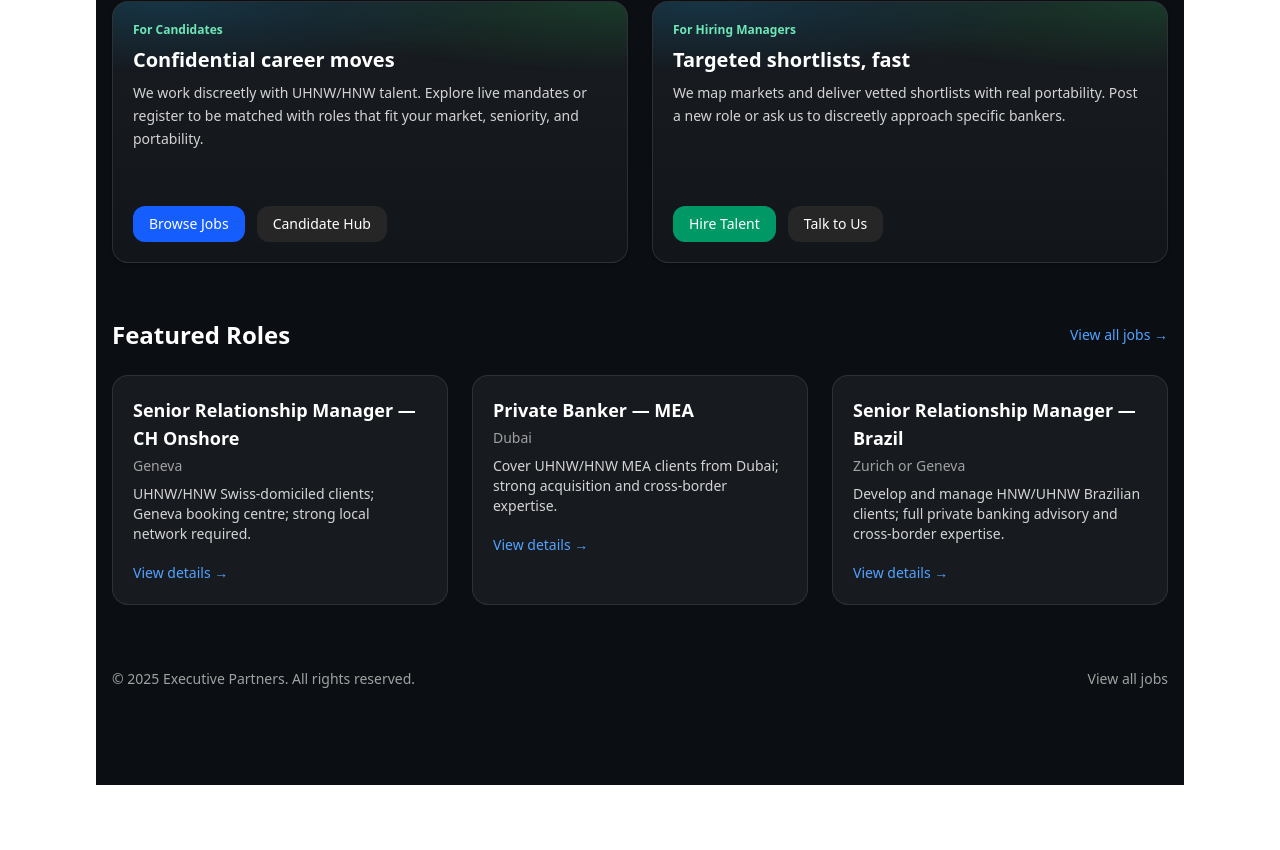
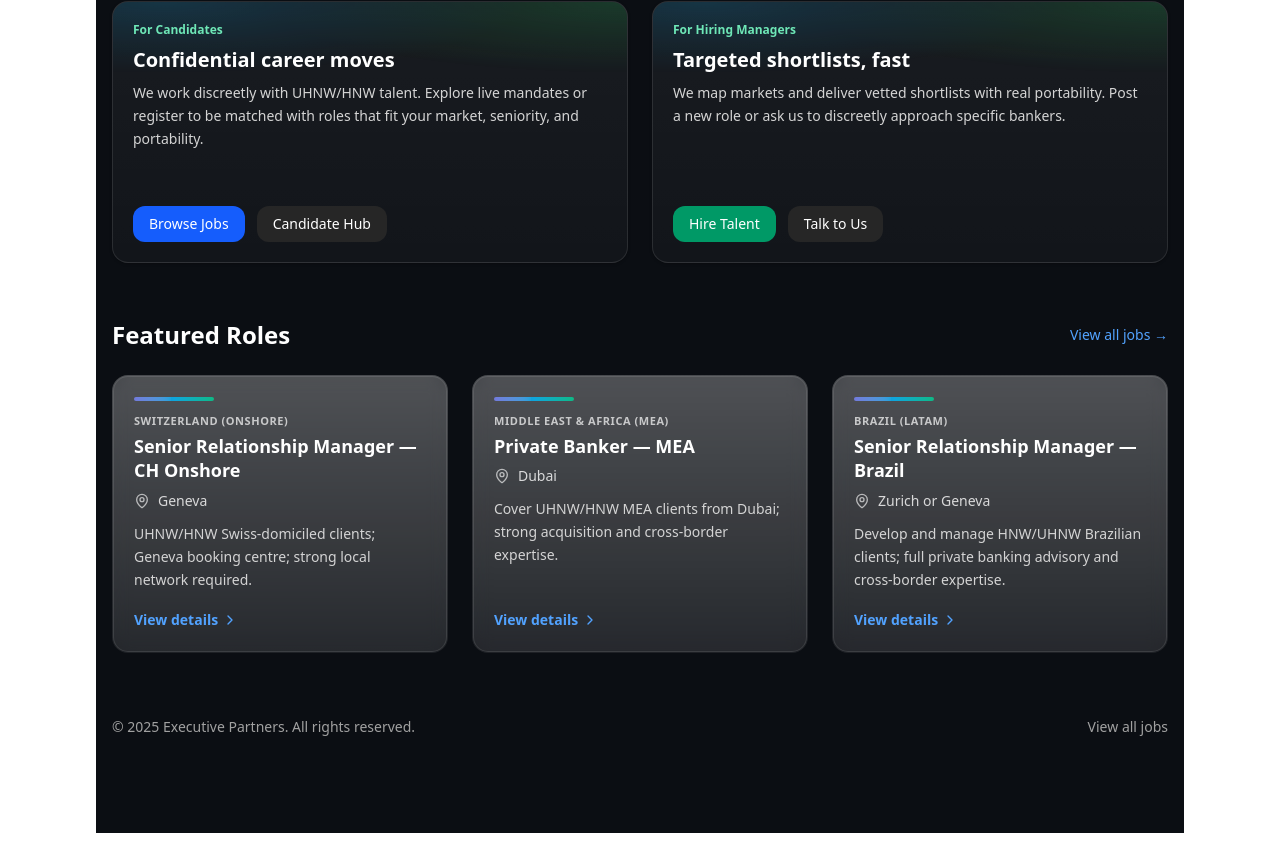
Before and after one commit to gilm67/executive-partners-app-, a Next.js app: page / in a window 1280 px wide. Shown: the part 424-1274 px from the top of the page. Before the commit the page ends 1249 px from the top, so only its background shows below. Built offline with nearby package versions, Linux system fonts and the light colour scheme.

Commit message:
Landing: redesign Featured Roles section with aligned cards and hover effects

```diff
--- a/app/page.tsx
+++ b/app/page.tsx
@@ -1,6 +1,7 @@
 // app/page.tsx
 import Link from "next/link";
 import { CardBtn } from "./components/CardBtn";
+import { MapPin, ChevronRight } from "lucide-react";
 
 export const metadata = {
   title: "Executive Partners — International & Swiss Private Banking",
@@ -63,32 +64,39 @@ export default function HomePage() {
           />
         </div>
 
-        {/* featured jobs preview */}
-        <div className="mt-14">
+        {/* featured jobs – polished */}
+        <section className="mt-14">
           <div className="flex items-center justify-between">
             <h2 className="text-2xl font-bold">Featured Roles</h2>
             <Link href="/jobs" className="text-sm font-medium text-blue-400 hover:underline">
               View all jobs →
             </Link>
           </div>
+
           <div className="mt-6 grid gap-6 md:grid-cols-3">
             <FeaturedJobCard
+              href="/jobs"
+              eyebrow="Switzerland (Onshore)"
               title="Senior Relationship Manager — CH Onshore"
               location="Geneva"
               summary="UHNW/HNW Swiss-domiciled clients; Geneva booking centre; strong local network required."
             />
             <FeaturedJobCard
+              href="/jobs"
+              eyebrow="Middle East & Africa (MEA)"
               title="Private Banker — MEA"
               location="Dubai"
               summary="Cover UHNW/HNW MEA clients from Dubai; strong acquisition and cross-border expertise."
             />
             <FeaturedJobCard
+              href="/jobs"
+              eyebrow="Brazil (LatAm)"
               title="Senior Relationship Manager — Brazil"
               location="Zurich or Geneva"
               summary="Develop and manage HNW/UHNW Brazilian clients; full private banking advisory and cross-border expertise."
             />
           </div>
-        </div>
+        </section>
 
         {/* footer */}
         <div className="mt-16 flex items-center justify-between text-sm text-neutral-400">
@@ -165,25 +173,65 @@ function FeatureCard({
   );
 }
 
+/* ---------- Featured Roles cards ---------- */
+
 function FeaturedJobCard({
+  href,
+  eyebrow,
   title,
   location,
   summary,
 }: {
+  href: string;
+  eyebrow: string;
   title: string;
   location: string;
   summary: string;
 }) {
   return (
-    <div className="rounded-2xl border border-white/10 bg-white/5 p-5 transition hover:bg-white/[0.07]">
-      <h3 className="text-lg font-semibold text-white">{title}</h3>
-      <p className="mt-1 text-sm text-neutral-400">{location}</p>
-      <p className="mt-2 line-clamp-3 text-sm text-neutral-300">{summary}</p>
-      <div className="mt-4">
-        <Link href="/jobs" className="text-sm font-medium text-blue-400 hover:underline">
-          View details →
-        </Link>
+    <Link
+      href={href}
+      className="
+        group relative block h-full overflow-hidden rounded-2xl p-[1px]
+        [background:linear-gradient(180deg,rgba(255,255,255,.25),rgba(255,255,255,.08))]
+        hover:[background:linear-gradient(180deg,rgba(99,102,241,.55),rgba(34,197,94,.35))]
+        transition-transform duration-200 hover:-translate-y-1
+      "
+    >
+      {/* card body */}
+      <div className="flex h-full flex-col rounded-[15px] border border-white/10 bg-white/[0.04] p-5 backdrop-blur-sm">
+        {/* accent bar */}
+        <div className="h-1 w-20 rounded-full bg-gradient-to-r from-indigo-400 via-sky-400 to-emerald-400 opacity-80" />
+
+        {/* eyebrow + title */}
+        <div className="mt-3 text-[11px] font-semibold uppercase tracking-wider text-white/70">
+          {eyebrow}
+        </div>
+        <h3 className="mt-1 text-lg font-semibold leading-snug text-white">
+          {title}
+        </h3>
+
+        {/* meta */}
+        <div className="mt-2 inline-flex items-center gap-2 text-sm text-white/80">
+          <MapPin className="h-4 w-4 opacity-80" />
+          <span>{location}</span>
+        </div>
+
+        {/* summary */}
+        <p className="mt-3 line-clamp-3 text-sm leading-relaxed text-neutral-300">
+          {summary}
+        </p>
+
+        {/* footer CTA row */}
+        <div className="mt-auto pt-4">
+          <span className="inline-flex items-center gap-1 text-sm font-semibold text-blue-400 group-hover:underline">
+            View details <ChevronRight className="h-4 w-4" />
+          </span>
+        </div>
       </div>
-    </div>
+
+      {/* soft hover glow */}
+      <span className="pointer-events-none absolute inset-0 rounded-2xl opacity-0 blur-xl transition-opacity duration-200 group-hover:opacity-30 [background:radial-gradient(500px_120px_at_10%_0%,rgba(59,130,246,.6),transparent_60%),radial-gradient(500px_120px_at_100%_0%,rgba(34,197,94,.55),transparent_60%)]" />
+    </Link>
   );
 }
```
